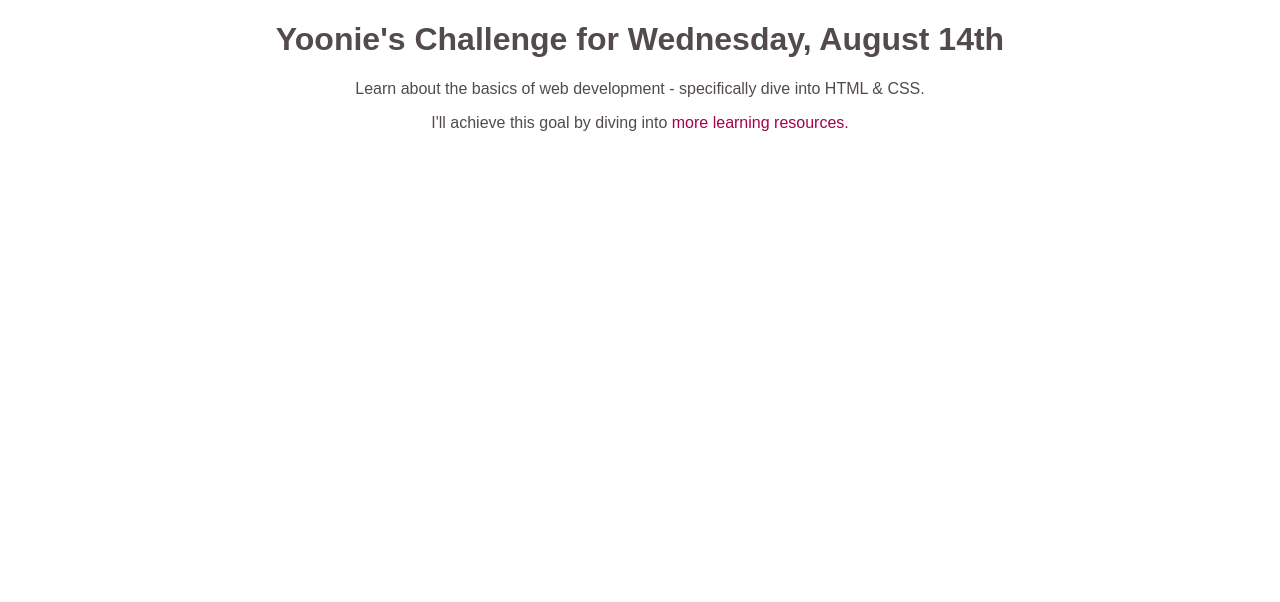
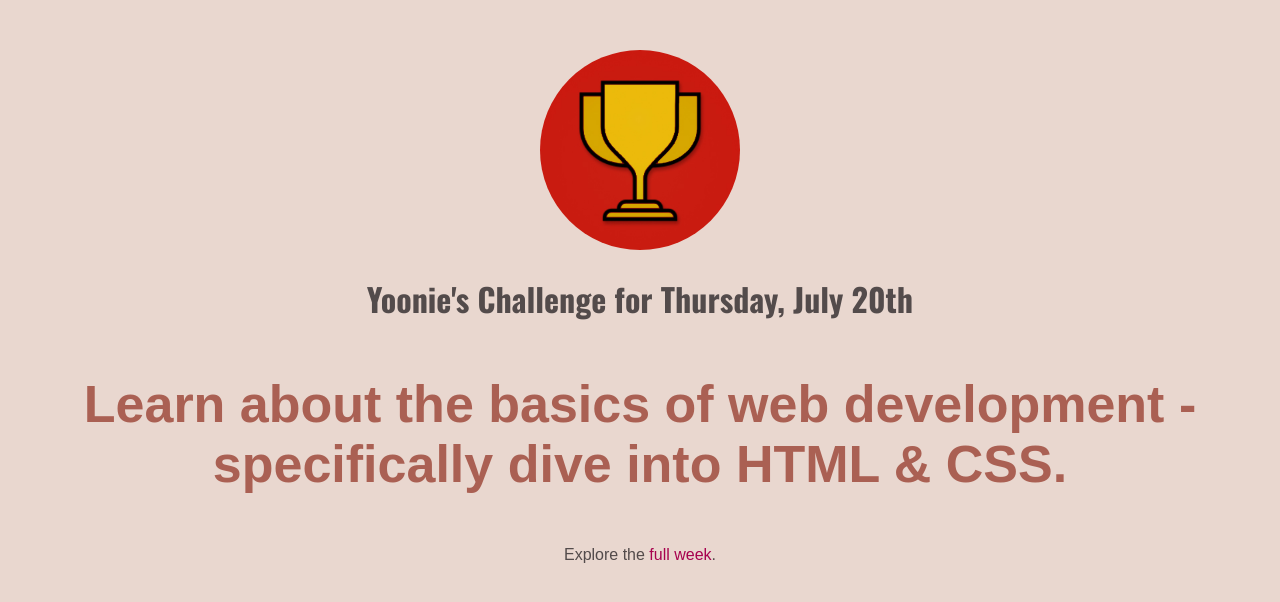
Before and after one commit to wannabemountainking/webPractice, a plain HTML site: page index.html in a window 1280 px wide. Drawn offline with nearby package versions, Linux system fonts and the light colour scheme.

Commit message:
modifying full-week.html/css

```diff
--- a/index.html
+++ b/index.html
@@ -1,19 +1,21 @@
 <!DOCTYPE html>
-<html>
+<html lang="en">
 <head>
-    <link rel="stylesheet" href="my-daily-challenge.css">
-    <title>Yoonie's Daily Challenge</title>
+  <link rel="preconnect" href="https://fonts.googleapis.com">
+  <link rel="preconnect" href="https://fonts.gstatic.com" crossorigin>
+  <link href="https://fonts.googleapis.com/css2?family=Fira+Sans:wght@400;700&family=Oswald:wght@700&display=swap" rel="stylesheet">
+  <link rel="stylesheet" href="styles/shared.css">
+  <link rel="stylesheet" href="styles/daily-challenge.css">
+  <title>Yoonie's Daily Challenge</title>
 </head>
 <body>
-    <h1>
-        Yoonie's Challenge for Wednesday, August 14th
-    </h1>
-    <p>
-        Learn about the basics of web development - specifically dive into HTML & CSS.
-    </p>
-    <p>
-        I'll achieve this goal by diving into
-        <a href="https://www.google.com">more learning resources.</a>
-    </p>
+  <img src="images/challenges-trophy.jpg" alt="A trophy">
+  <h1>Yoonie's Challenge for Thursday, July 20th</h1>
+  <p id="today-challenge">
+    Learn about the basics of web development - specifically dive into HTML & CSS.
+  </p>
+  <p>
+    Explore the <a href="full-week.html">full week</a>.
+  </p>
 </body>
-</html>
+</htm>
--- /dev/null
+++ b/styles/daily-challenge.css
@@ -0,0 +1,15 @@
+body {
+  margin: 50px;
+}
+
+img {
+  width: 200px;
+  height: 200px;
+  border-radius: 100px;
+}
+
+#today-challenge {
+  color: rgb(170, 96, 83);
+  font-weight: bold;
+  font-size: 52px;
+}
--- /dev/null
+++ b/styles/full-week.css
@@ -0,0 +1,26 @@
+h1 {
+  font-size: 48px;
+  color: rgb(71, 62, 62);
+}
+
+a {
+  background-color: rgb(167, 1, 78);
+  color: white;
+  border-radius: 4px;
+  font-size: 24px;
+}
+
+a:hover {
+  background-color: rgb(180, 12, 90);
+  text-decoration: none;
+}
+
+ol {
+  list-style: none;
+}
+
+li {
+  margin: 32px;
+  background-color: rgb(223, 136, 124);
+  border-radius: 6px;
+}
--- /dev/null
+++ b/styles/shared.css
@@ -0,0 +1,23 @@
+body {
+  text-align: center;
+  background-color: rgb(233, 215, 207);
+  color: rgb(83, 75, 75);
+}
+
+h1 {
+  font-family: 'Oswald', sans-serif;
+}
+
+p {
+  font-family: 'Fira-Sans', sans-serif;
+}
+
+a {
+  font-family: 'Fira-Sans', sans-serif;
+  color: rgb(167, 1, 78);
+  text-decoration: none;
+}
+
+a:hover {
+  text-decoration: underline;
+}
```
Also changed, not shown: full-week.html (added, +25 -0 lines), images/challenges-trophy.jpg (added).
